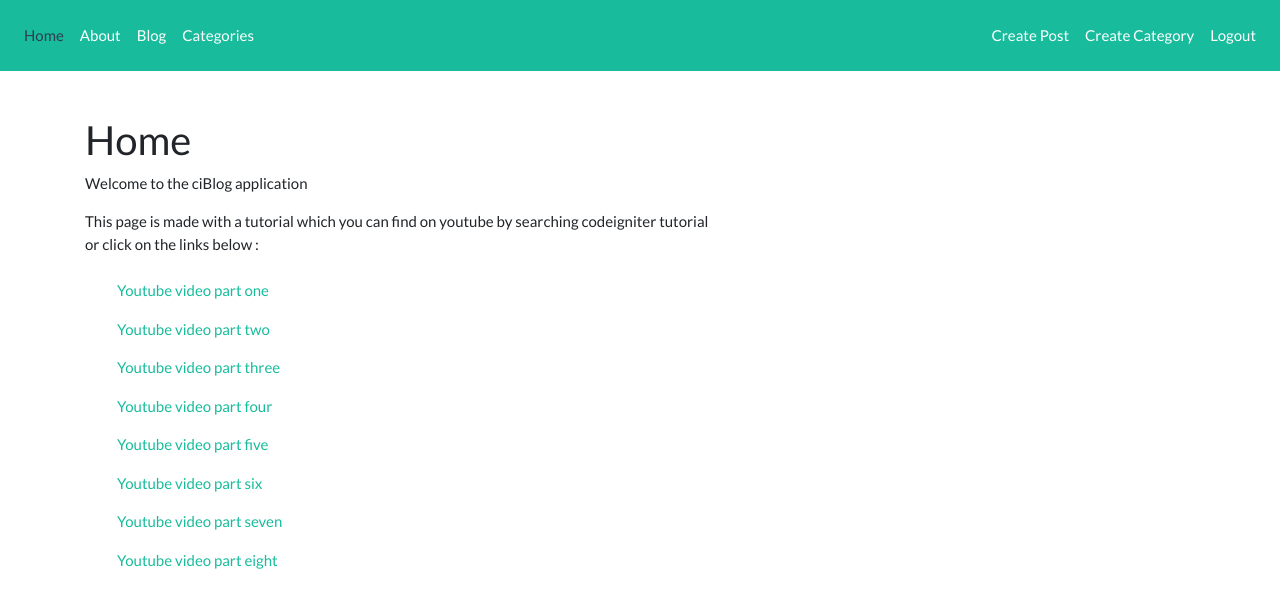
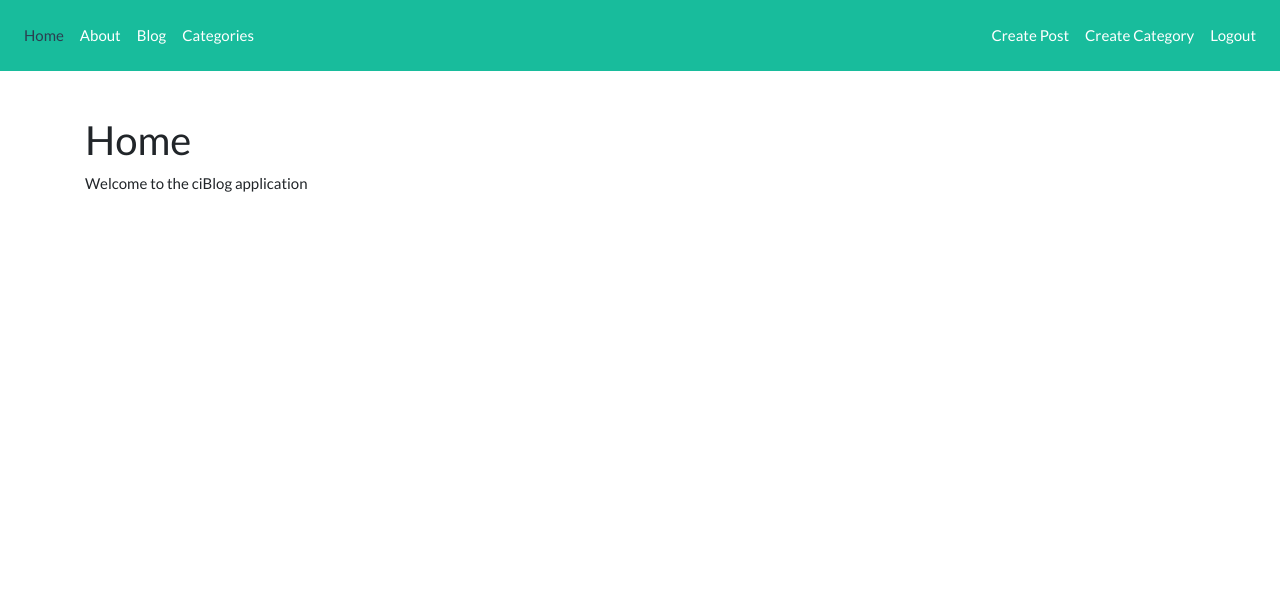
Before and after one commit to Damian2512/Codeigniter, a CodeIgniter app: page /database/ in a window 1280 px wide. Shown: the top 608 px of the page. Run offline with CodeIgniter, Linux system fonts and the light colour scheme; a user stored in the database is signed in; some libraries are stand-ins or nearby versions.

Commit message:
readme.md update

```diff
--- a/application/views/pages/home.php
+++ b/application/views/pages/home.php
@@ -1,15 +1,2 @@
 <h2><?=  $title; ?></h2>
 <p>Welcome to the ciBlog application</p>
-<p>
-	This page is made with a tutorial which you can find on youtube by searching codeigniter tutorial<br>
-	or click on the links below :
-</p>
-
-<a class="nav-link" target="_blank" href="https://www.youtube.com/watch?v=I752ofYu7ag">Youtube video part one</a>
-<a class="nav-link" target="_blank" href="https://www.youtube.com/watch?v=jOKTjE6Q5QQ">Youtube video part two</a>
-<a class="nav-link" target="_blank" href="https://www.youtube.com/watch?v=ay_w82osHpM">Youtube video part three</a>
-<a class="nav-link" target="_blank" href="https://www.youtube.com/watch?v=01vd1kF9vZg">Youtube video part four</a>
-<a class="nav-link" target="_blank" href="https://www.youtube.com/watch?v=bXAT2uO3sw8">Youtube video part five</a>
-<a class="nav-link" target="_blank" href="https://www.youtube.com/watch?v=qS0a4nKQ6h8">Youtube video part six</a>
-<a class="nav-link" target="_blank" href="https://www.youtube.com/watch?v=Ah65hBRffwc">Youtube video part seven</a>
-<a class="nav-link" target="_blank" href="https://www.youtube.com/watch?v=WoQTjJepDWM">Youtube video part eight</a>
```
Also changed, not shown: README.md.
